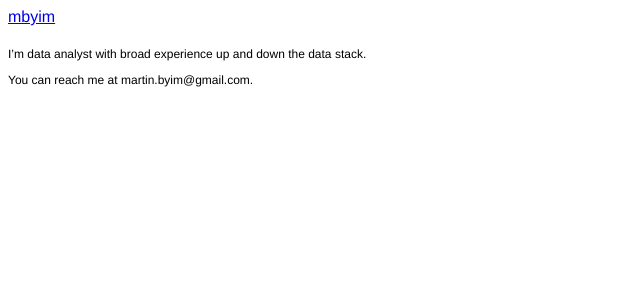
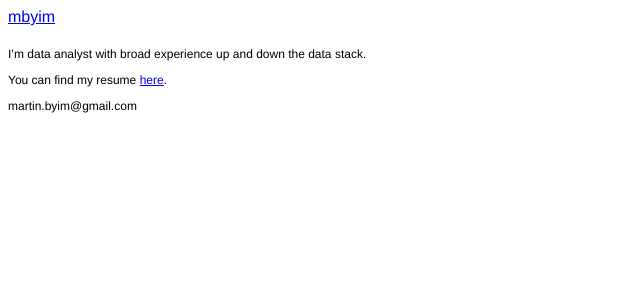
Before and after one commit to mbyim/mbyim.github.io, a Jekyll site: the page built from about.md, in a window 1280 px wide. Shown: the top 300 px of the page, without its empty margins (0-640 px from the left). Built offline with Jekyll 4.4.1, drawn with Linux system fonts in a browser that asks for light colours; Markdown is read by kramdown in place of the engine named in the settings.

Commit message:
fixing my fix

```diff
--- a/about.md
+++ b/about.md
@@ -7,4 +7,6 @@ permalink: /about/
 
 I'm data analyst with broad experience up and down the data stack.
 
-You can reach me at martin.byim@gmail.com.
+You can find my resume [here](/pdf/martin_yim_resume_2019.pdf).
+
+martin.byim@gmail.com
```
